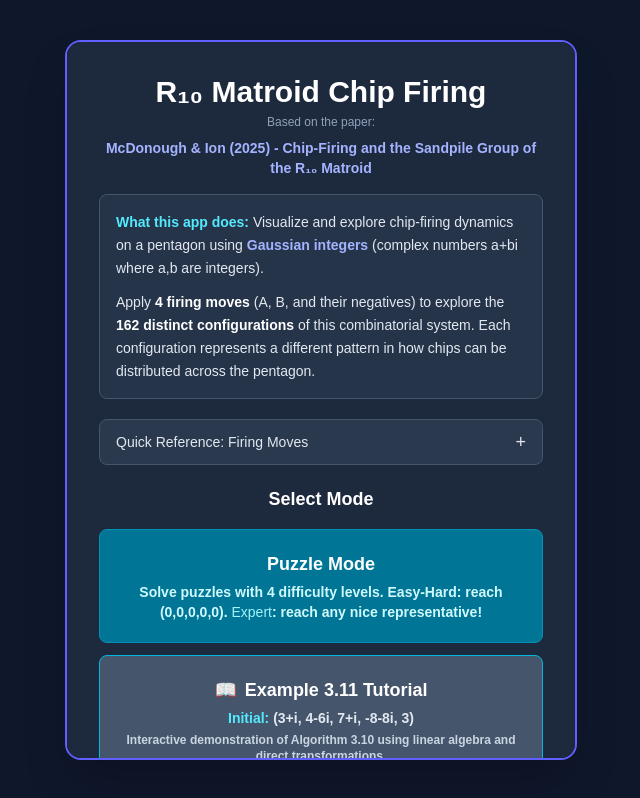
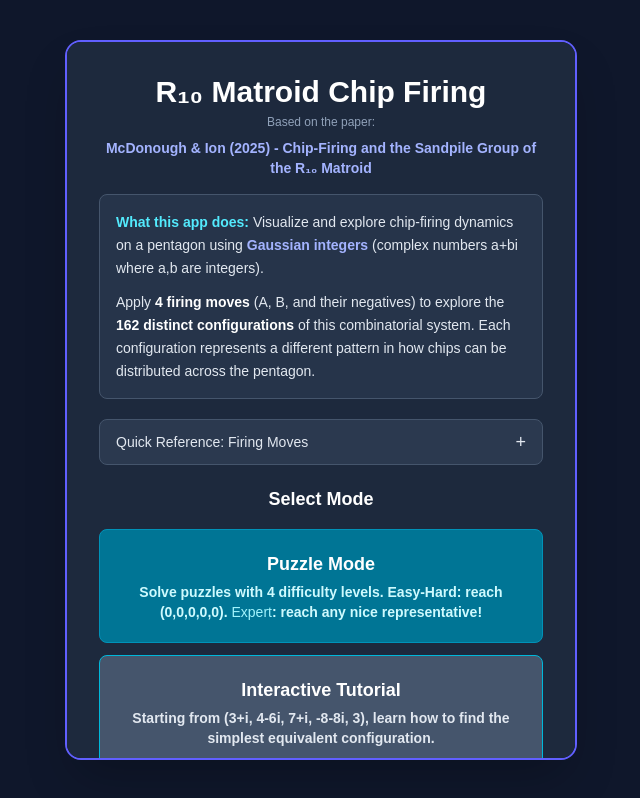
Before and after one commit to mikeion/pentagon-game, a Next.js app in the folder pentagon-webapp/: page / in a window 1280 px wide. Shown: the whole page, without its empty margins (319-959 px from the left). Built offline with nearby package versions, Linux system fonts and the light colour scheme.

Commit message:
Update tutorial button: remove emoji, simplify description
- Changed 'Example 3.11 Tutorial' to 'Interactive Tutorial'
- Removed book emoji
- Simplified description to focus on learning outcome
- Cleaner, more accessible text

```diff
--- a/pentagon-webapp/src/components/MainMenu.tsx
+++ b/pentagon-webapp/src/components/MainMenu.tsx
@@ -81,14 +81,8 @@ export default function MainMenu() {
             onClick={() => router.push('/example-311')}
             className="w-full px-6 py-5 bg-slate-600 hover:bg-slate-500 text-white rounded-lg font-semibold transition-all border border-cyan-500"
           >
-            <div className="text-lg mb-1 flex items-center justify-center gap-2">
-              <span>📖</span>
-              <span>Example 3.11 Tutorial</span>
-            </div>
-            <div className="text-sm text-slate-200 space-y-1">
-              <div><span className="font-semibold text-cyan-300">Initial:</span> (3+i, 4-6i, 7+i, -8-8i, 3)</div>
-              <div className="text-xs text-slate-300">Interactive demonstration of Algorithm 3.10 using linear algebra and direct transformations.</div>
-            </div>
+            <div className="text-lg mb-1">Interactive Tutorial</div>
+            <div className="text-sm text-slate-200">Starting from (3+i, 4-6i, 7+i, -8-8i, 3), learn how to find the simplest equivalent configuration.</div>
           </button>
           <button
             onClick={() => router.push('/sandbox')}
```
